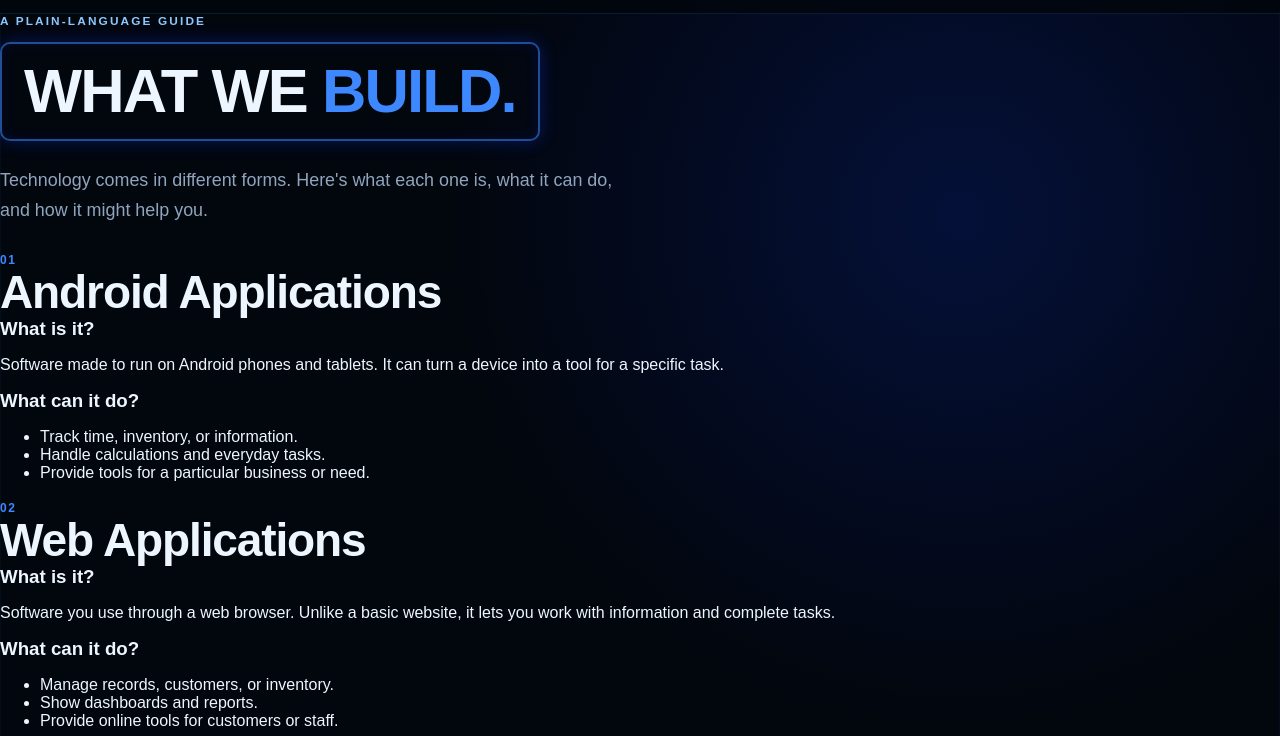
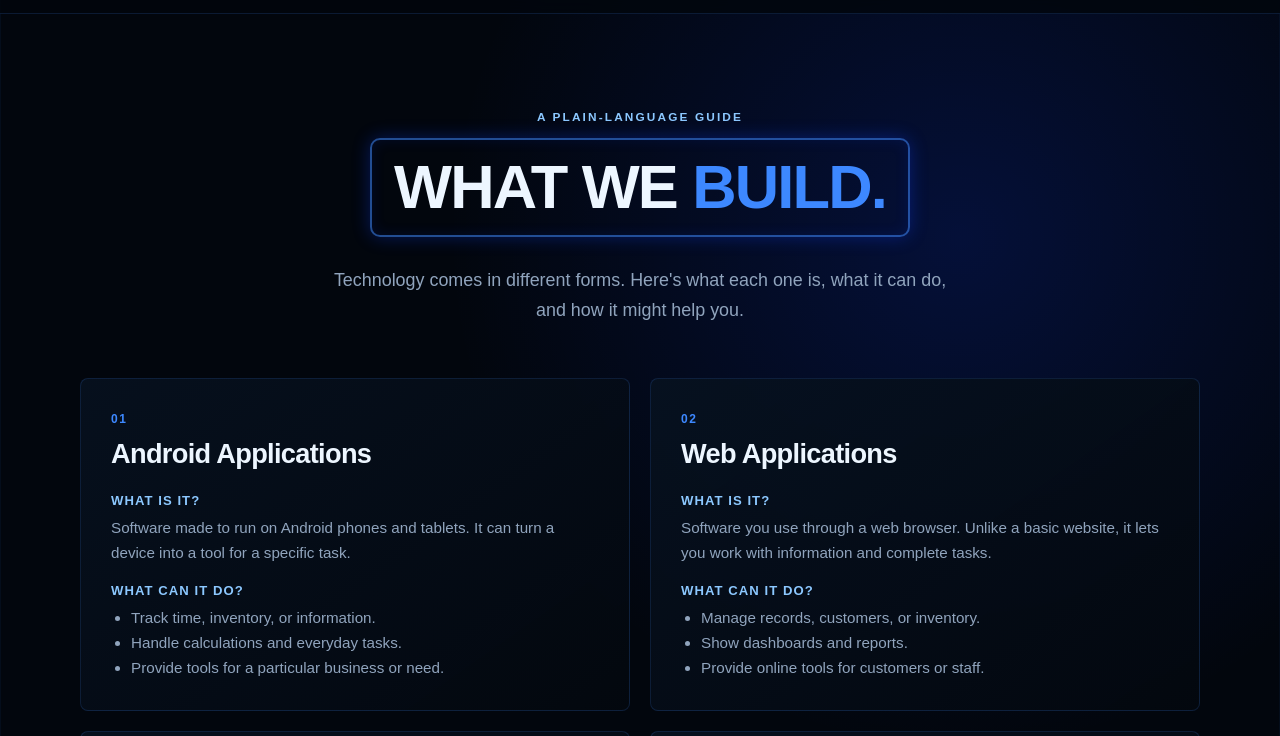
Before and after one commit to deedadeveloper/Tech-Crusader, a website: page what-we-build.html in a window 1280 px wide. Shown: the part 63-799 px from the top of the page. Drawn offline with Linux system fonts and the light colour scheme.

Commit message:
Style What We Build page

```diff
--- a/style.css
+++ b/style.css
@@ -826,3 +826,98 @@ textarea:focus-visible {
     display: none;
   }
 }
+
+
+/* ==========================
+   WHAT WE BUILD PAGE
+========================== */
+
+.build-page {
+  width: min(1120px, calc(100% - 40px));
+  margin: 0 auto;
+  padding: clamp(56px, 8vw, 96px) 0;
+}
+
+.build-intro {
+  max-width: 760px;
+  margin: 0 auto 52px;
+  text-align: center;
+}
+
+.build-intro h1 {
+  margin-bottom: 4px;
+}
+
+.build-intro .lead {
+  margin-left: auto;
+  margin-right: auto;
+}
+
+.build-definitions {
+  display: grid;
+  grid-template-columns: repeat(2, minmax(0, 1fr));
+  gap: 20px;
+}
+
+.definition-card {
+  padding: clamp(22px, 3vw, 30px);
+  border: 1px solid var(--line);
+  border-radius: 8px;
+  background: linear-gradient(145deg, rgba(7, 18, 32, 0.88), rgba(3, 8, 15, 0.94));
+}
+
+.definition-card h2 {
+  margin: 12px 0 24px;
+  font-size: clamp(1.35rem, 2.2vw, 1.7rem);
+}
+
+.definition-card h3 {
+  margin: 18px 0 7px;
+  color: var(--ice);
+  font-size: 0.82rem;
+  letter-spacing: 0.08em;
+  text-transform: uppercase;
+}
+
+.definition-card p,
+.definition-card li {
+  color: var(--muted);
+  font-size: 0.95rem;
+  line-height: 1.65;
+}
+
+.definition-card p {
+  margin: 0;
+}
+
+.definition-card ul {
+  margin: 0;
+  padding-left: 20px;
+}
+
+.build-cta {
+  max-width: 760px;
+  margin: 64px auto 0;
+  padding: 38px;
+  text-align: center;
+  border-top: 1px solid var(--line);
+  border-bottom: 1px solid var(--line);
+}
+
+.build-cta h2 {
+  margin-bottom: 14px;
+}
+
+.build-cta .lead {
+  margin: 0 auto 24px;
+}
+
+@media (max-width: 700px) {
+  .build-definitions {
+    grid-template-columns: 1fr;
+  }
+
+  .build-cta {
+    padding: 32px 8px;
+  }
+}
```
